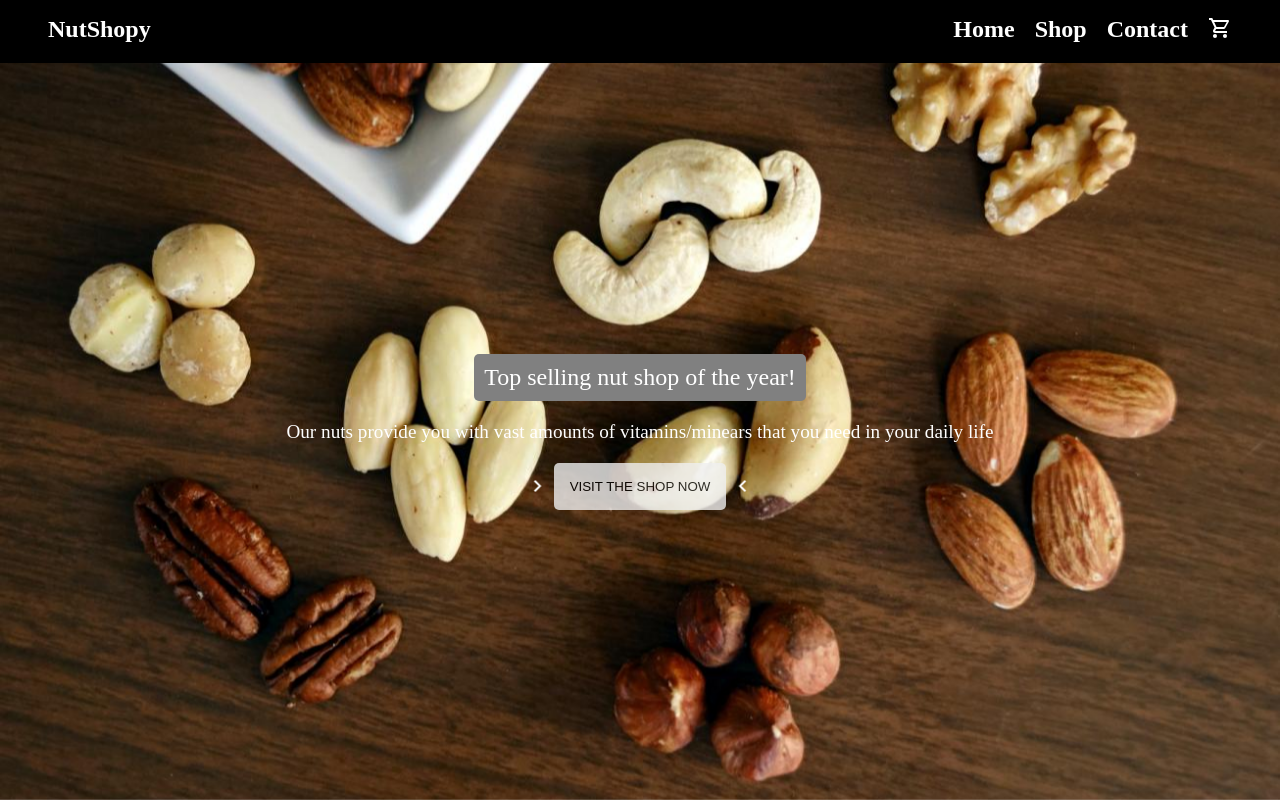
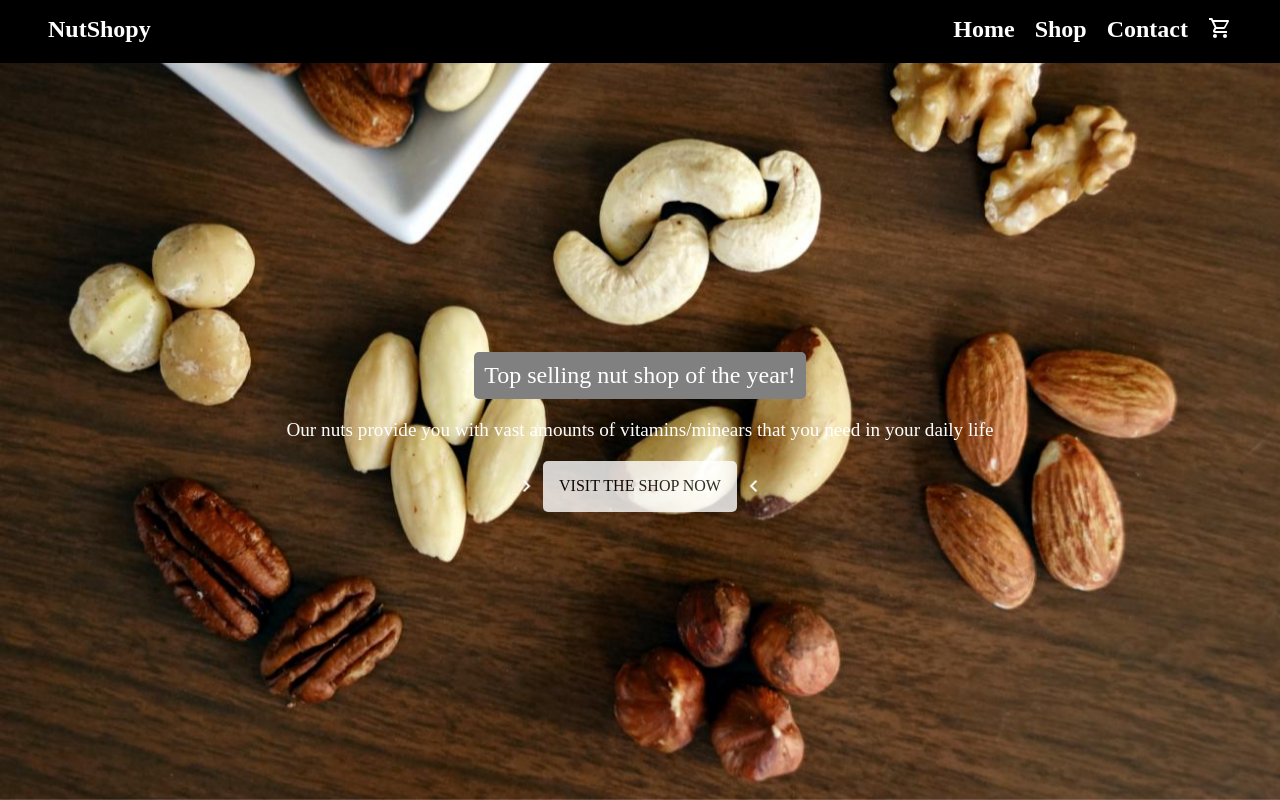
Before and after one commit to n3u5l7l/shopping-cart, a React (Create React App) app: page / in a window 1280 px wide. Built offline with nearby package versions, Linux system fonts and the light colour scheme.

Commit message:
Fixed Link style

```diff
--- a/src/App.css
+++ b/src/App.css
@@ -24,18 +24,7 @@
     align-items: center;
     gap:10px;
 }
-.shop-button{
-    border:none;
-    padding:1rem;
-    border-radius: 5px;
-    cursor: pointer;
-    opacity:0.8;
-    transition: transform 0.3s ease-in-out, opacity 0.3s ease-in-out;
-}
-.shop-button:hover{
-    opacity:1;
-    transform: scale(1.1);
-}
+
 .svgRight{
     animation: back-forth 0.3s linear infinite;
 }
--- a/src/App.js
+++ b/src/App.js
@@ -1,11 +1,32 @@
 import "./App.css";
 import {ReactComponent as LeftArrowLogo} from "./assets/chevron-left.svg";
 import {ReactComponent as RightArrowLogo} from "./assets/chevron-right.svg";
+import { Link } from "react-router-dom";
+import styled from "styled-components"
+import { motion } from "framer-motion";
 
+const StyledLink = styled(Link)`
+  border:none;
+  padding:1rem;
+  color:black;
+  background-color: white;
+  border-radius: 5px;
+  cursor: pointer;
+  opacity:0.8;
+  text-decoration: none;
+  transition: transform 0.3s ease-in-out, opacity 0.3s ease-in-out;
+
+  &:hover {
+    opacity:1;
+    transform: scale(1.1);
+  }
+`;
 
 function App() {
   return (
-    <div className="main">
+    <motion.div initial={{x:300, opacity:0}}
+    animate={{x:0, opacity:1}}
+    exit={{x: window.innerWidth, opacity:1, transition:{duration: 0.3}}} className="main">
       <div className="welcome-text">Top selling nut shop of the year!</div>
       <div className="nutrition-text">
         Our nuts provide you with vast amounts of vitamins/minears
@@ -13,10 +34,10 @@ function App() {
       </div>
       <div className="shop-button-container">
         <RightArrowLogo className="svgRight"/>
-        <button className="shop-button">VISIT THE SHOP NOW</button>
+        <StyledLink to="/shop" className="shop-button">VISIT THE SHOP NOW</StyledLink>
         <LeftArrowLogo className="svgLeft"/>
       </div>
-    </div>
+    </motion.div>
   );
 }
 
```
